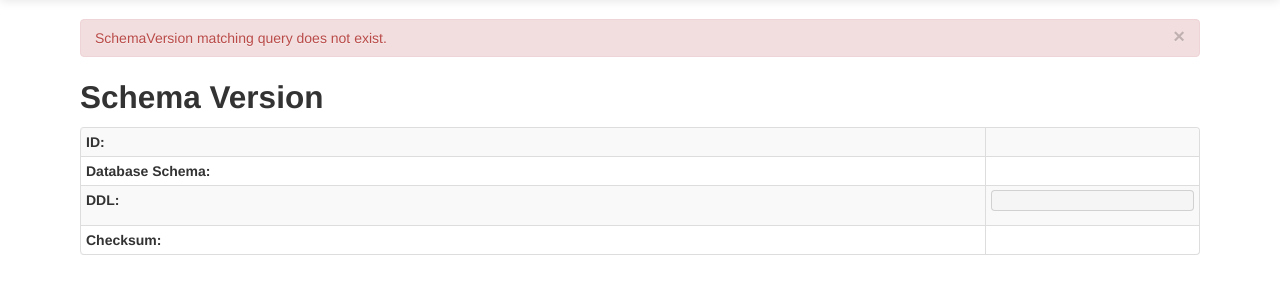
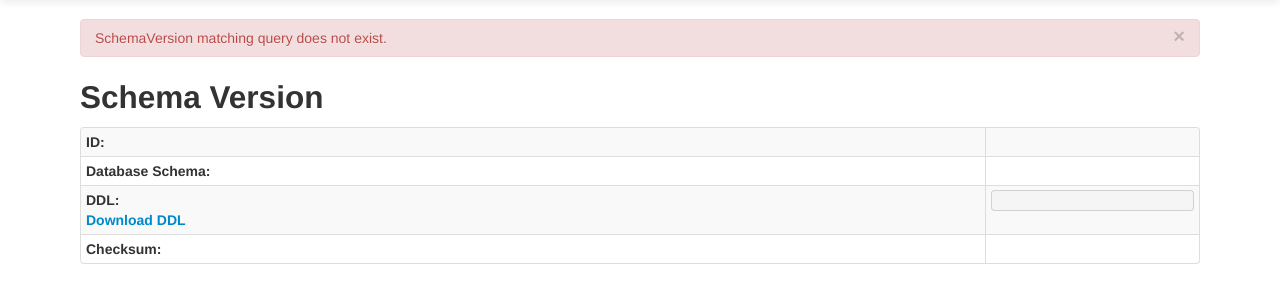
Before and after one commit to emedez/schemanizer, a Django app: a page that uses schemanizerproj/templates/schemanizer/schema_version_view.html in a window 1280 px wide. Shown: the part 41-344 px from the top of the page. Run offline with Django 3.2, Linux system fonts and the light colour scheme; the visitor is signed in with stand-in values (Sample User, id 1); data comes from the database, SQL or seed files in the repository; tables that the repository leaves empty hold one stand-in row (values such as "Sample post"); data that the repository does not hold is empty; parts of the project's set-up code (start-up, migrations or seed data) failed here and were passed over; some libraries are stand-ins or nearby versions.

Commit message:
Added DDL download link on schema version view page.

```diff
--- a/schemanizerproj/templates/schemanizer/schema_version_view.html
+++ b/schemanizerproj/templates/schemanizer/schema_version_view.html
@@ -16,7 +16,10 @@
                     <td>{{ r.database_schema }}</td>
                 </tr>
                 <tr>
-                    <th>DDL:</th>
+                    <th>
+                        DDL:<br />
+                        <a href="{% url 'schemanizer_schema_version_download_ddl' r.pk %}">Download DDL</a>
+                    </th>
                     <td><pre>{{ r.ddl}}</pre></td>
                 </tr>
                 <tr>
```
